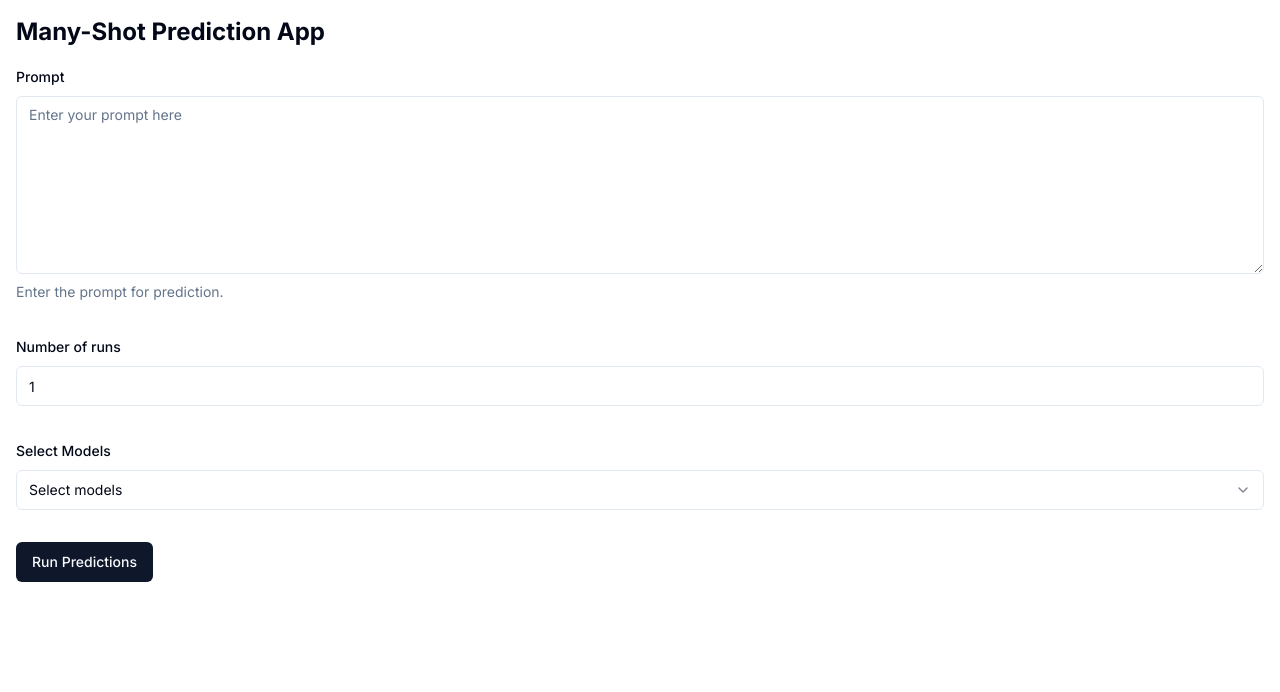
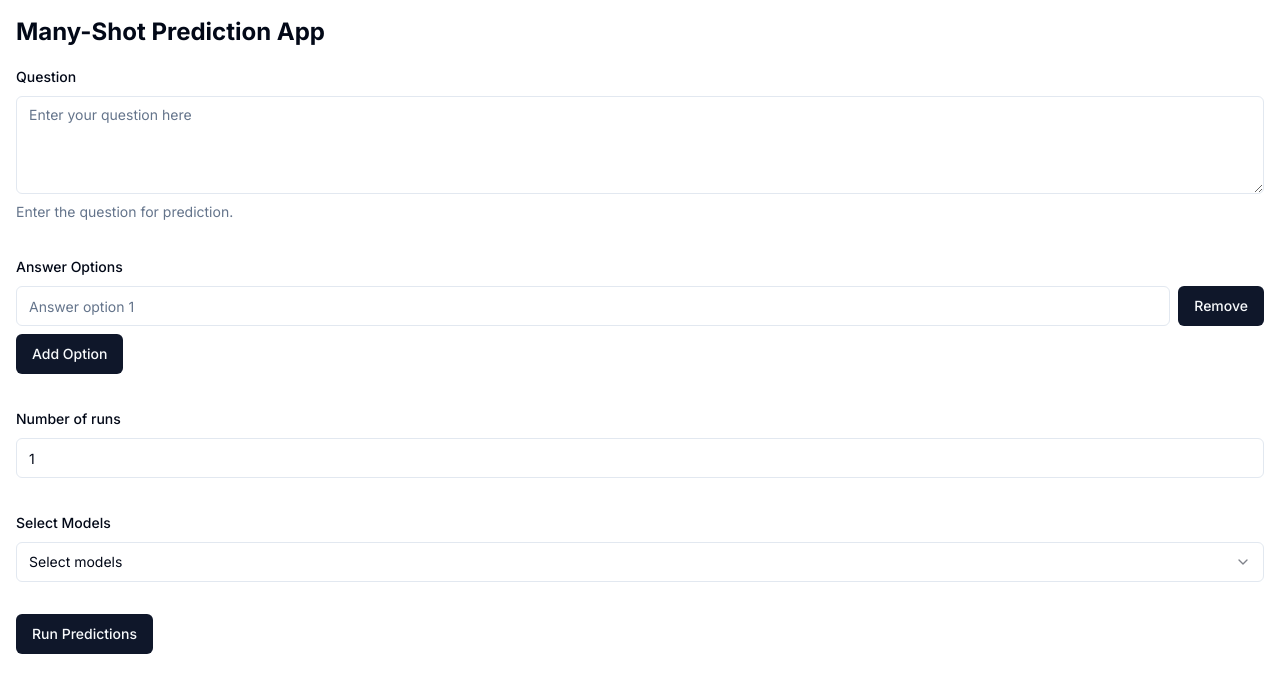
Before and after one commit to btahir/many-shot, a Next.js app: page / in a window 1280 px wide. Shown: the top 692 px of the page. Built offline with nearby package versions, Linux system fonts and the light colour scheme.

Commit message:
add answer options

```diff
--- a/app/api/anthropic/route.ts
+++ b/app/api/anthropic/route.ts
@@ -1,10 +1,23 @@
 import Anthropic from '@anthropic-ai/sdk'
 
 export async function POST(request: Request) {
-  const { prompt, model } = await request.json()
+  const { question, answerOptions, model } = await request.json()
+  console.log('question:', question)
+  console.log('answerOptions:', answerOptions)
 
-  if (!prompt) {
-    return Response.json({ error: 'Prompt is required' }, { status: 400 })
+  if (!question) {
+    return Response.json({ error: 'Question is required' }, { status: 400 })
+  }
+
+  if (
+    !answerOptions ||
+    !Array.isArray(answerOptions) ||
+    answerOptions.length === 0
+  ) {
+    return Response.json(
+      { error: 'At least one answer option is required' },
+      { status: 400 }
+    )
   }
 
   if (!model) {
@@ -14,6 +27,29 @@ export async function POST(request: Request) {
   const anthropic = new Anthropic({
     apiKey: process.env.ANTHROPIC_API_KEY || '',
   })
+
+  const prompt = `
+  Given the following question:
+
+  ${question}
+
+  Please provide your answer by selecting ONLY ONE of the following options:
+
+  ${answerOptions.map((option) => `- ${option}`).join('\n')}
+
+  Instructions:
+  1. Read the question carefully.
+  2. Consider all provided answer options.
+  3. Select the single most appropriate answer from the given options.
+  4. Respond ONLY with the chosen answer option, exactly as it appears in the list.
+
+  Your response must be in the following JSON format:
+  {
+    "prediction": "Your chosen answer option here"
+  }
+
+  Ensure that your response contains only the JSON object with the "prediction" key and the selected answer as its value.
+  `
 
   async function getAnthropicPrediction(
     prompt: string,
--- a/app/api/openai/route.ts
+++ b/app/api/openai/route.ts
@@ -1,10 +1,23 @@
 import OpenAI from 'openai'
 
 export async function POST(request: Request) {
-  const { prompt, model } = await request.json()
+  const { question, answerOptions, model } = await request.json()
+  console.log('question:', question)
+  console.log('answerOptions:', answerOptions)
 
-  if (!prompt) {
-    return Response.json({ error: 'Prompt is required' }, { status: 400 })
+  if (!question) {
+    return Response.json({ error: 'Question is required' }, { status: 400 })
+  }
+
+  if (
+    !answerOptions ||
+    !Array.isArray(answerOptions) ||
+    answerOptions.length === 0
+  ) {
+    return Response.json(
+      { error: 'At least one answer option is required' },
+      { status: 400 }
+    )
   }
 
   if (!model) {
@@ -14,6 +27,29 @@ export async function POST(request: Request) {
   const openai = new OpenAI({
     apiKey: process.env.OPENAI_API_KEY || '',
   })
+
+  const prompt = `
+  Given the following question:
+
+  ${question}
+
+  Please provide your answer by selecting ONLY ONE of the following options:
+
+  ${answerOptions.map((option) => `- ${option}`).join('\n')}
+
+  Instructions:
+  1. Read the question carefully.
+  2. Consider all provided answer options.
+  3. Select the single most appropriate answer from the given options.
+  4. Respond ONLY with the chosen answer option, exactly as it appears in the list.
+
+  Your response must be in the following JSON format:
+  {
+    "prediction": "Your chosen answer option here"
+  }
+
+  Ensure that your response contains only the JSON object with the "prediction" key and the selected answer as its value.
+  `
 
   async function getOpenAIPrediction(
     prompt: string,
@@ -38,7 +74,7 @@ export async function POST(request: Request) {
         frequency_penalty: 0,
         presence_penalty: 0,
       })
-      console.log('OpenAI response:', response)
+      console.log('OpenAI response:', response.choices[0].message.content)
 
       const responseText = response.choices[0].message.content
 
--- a/app/page.tsx
+++ b/app/page.tsx
@@ -2,8 +2,7 @@
 
 import React from 'react'
 import { nanoid } from 'nanoid'
-// @ts-ignore
-import { useForm, Controller } from 'react-hook-form'
+import { useForm, Controller, useFieldArray } from 'react-hook-form'
 import { zodResolver } from '@hookform/resolvers/zod'
 import { z } from 'zod'
 import {
@@ -67,7 +66,10 @@ const models: ModelInfo[] = [
 ]
 
 const formSchema = z.object({
-  prompt: z.string().min(1, 'Prompt is required'),
+  question: z.string().min(1, 'Question is required'),
+  answerOptions: z
+    .array(z.object({ value: z.string().min(1, 'Answer option is required') }))
+    .min(1, 'At least one answer option is required'),
   runs: z.number().min(1, 'At least one run is required'),
   selectedModel: z.string().min(1, 'At least one model must be selected'),
 })
@@ -82,26 +84,36 @@ export default function Home() {
   const form = useForm<FormValues>({
     resolver: zodResolver(formSchema),
     defaultValues: {
-      prompt: '',
+      question: '',
+      answerOptions: [{ value: '' }],
       runs: 1,
       selectedModel: '',
     },
   })
 
+  const { fields, append, remove } = useFieldArray({
+    control: form.control,
+    name: 'answerOptions',
+  })
+
   const makePrediction = async (
     modelValue: string,
-    prompt: string
+    question: string,
+    answerOptions: { value: string }[]
   ): Promise<Prediction> => {
     const model = models.find((m) => m.value === modelValue)
     if (!model) throw new Error('Invalid model selected')
-    // return { prediction: 'Prediction' }
 
     const response = await fetch(`/api/${model.platform}`, {
       method: 'POST',
       headers: {
         'Content-Type': 'application/json',
       },
-      body: JSON.stringify({ prompt, model: modelValue }),
+      body: JSON.stringify({
+        question,
+        answerOptions: answerOptions.map((option) => option.value),
+        model: modelValue,
+      }),
     })
     return await response.json()
   }
@@ -113,7 +125,11 @@ export default function Home() {
 
     for (let i = 0; i < data.runs; i++) {
       try {
-        const result = await makePrediction(data.selectedModel, data.prompt)
+        const result = await makePrediction(
+          data.selectedModel,
+          data.question,
+          data.answerOptions
+        )
         newResults.push({
           runId,
           iteration: i + 1,
@@ -130,6 +146,7 @@ export default function Home() {
     }
 
     setIsLoading(false)
+    setProgress(0)
   }
 
   const calculateFrequency = (
@@ -150,20 +167,55 @@ export default function Home() {
         <form onSubmit={form.handleSubmit(onSubmit)} className='space-y-8'>
           <FormField
             control={form.control}
-            name='prompt'
+            name='question'
             render={({ field }: any) => (
               <FormItem>
-                <FormLabel>Prompt</FormLabel>
+                <FormLabel>Question</FormLabel>
                 <FormControl>
                   <Textarea
-                    rows={8}
-                    placeholder='Enter your prompt here'
+                    rows={4}
+                    placeholder='Enter your question here'
                     {...field}
                   />
                 </FormControl>
                 <FormDescription>
-                  Enter the prompt for prediction.
+                  Enter the question for prediction.
                 </FormDescription>
+                <FormMessage />
+              </FormItem>
+            )}
+          />
+          <FormField
+            control={form.control}
+            name='answerOptions'
+            render={({ field }: any) => (
+              <FormItem>
+                <FormLabel>Answer Options</FormLabel>
+                <FormControl>
+                  <div>
+                    {fields.map((item, index) => (
+                      <div key={item.id} className='flex items-center mb-2'>
+                        <Input
+                          type='text'
+                          placeholder={`Answer option ${index + 1}`}
+                          {...form.register(
+                            `answerOptions.${index}.value` as const
+                          )}
+                        />
+                        <Button
+                          type='button'
+                          onClick={() => remove(index)}
+                          className='ml-2'
+                        >
+                          Remove
+                        </Button>
+                      </div>
+                    ))}
+                    <Button type='button' onClick={() => append({ value: '' })}>
+                      Add Option
+                    </Button>
+                  </div>
+                </FormControl>
                 <FormMessage />
               </FormItem>
             )}
```
